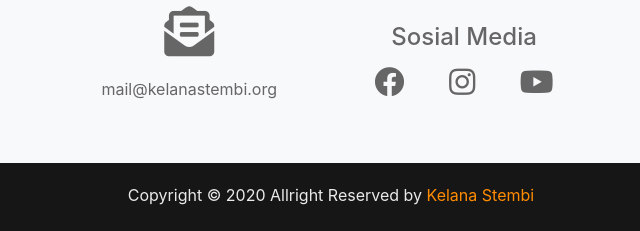
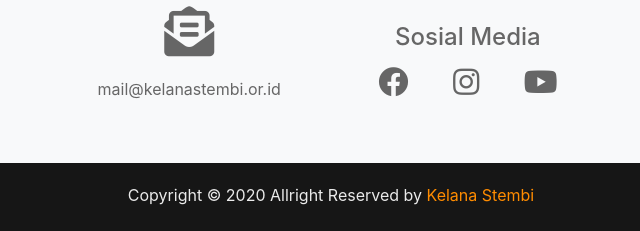
Before and after one commit to kelanastembi/kelanastembi.github.io, a plain HTML site: page index.html in a window 1280 px wide. Shown: the part 2740-2971 px from the top of the page, 309-949 px from the left. Drawn offline with nearby package versions, Linux system fonts and the light colour scheme.

Commit message:
Update index.html

```diff
--- a/index.html
+++ b/index.html
@@ -442,7 +442,7 @@
                 </div>
                 <div class="box-2">
                     <h5 class="col-email"><i class="fas fa-envelope-open-text"></i></h5>
-                        <a class="btn email" href="mailto:mail@kelanastembi.org" class="email">mail@kelanastembi.org</a>
+                        <a class="btn email" href="mailto:mail@kelanastembi.or.id" class="email">mail@kelanastembi.or.id</a>
                 </div>
 
                 <div class="box-2">
```
